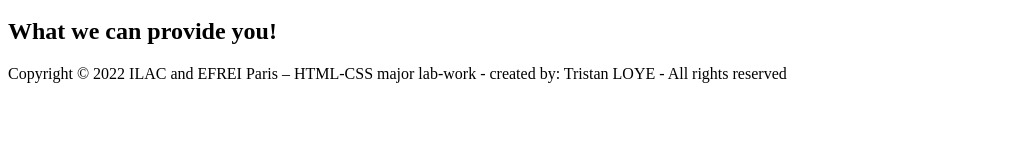
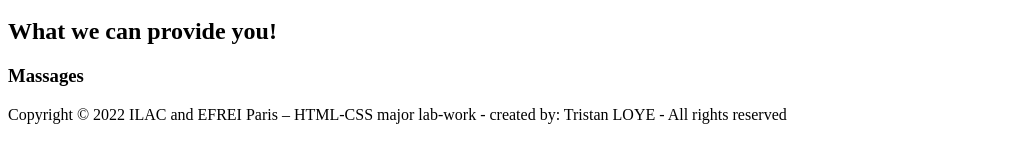
Before and after one commit to trisl01/L3-S5-LAB-Web, a plain HTML site: page services.html in a window 1280 px wide. Shown: the part 241-404 px from the top of the page, without its empty margins (0-1013 px from the left). Drawn offline with Linux system fonts and the light colour scheme.

Commit message:
update add `<h3>`

```diff
--- a/services.html
+++ b/services.html
@@ -24,6 +24,7 @@
       </header>
       <main class="content">
         <h2>What we can provide you!</h2>
+        <h3>Massages</h3>
       </main>
       <footer>
         Copyright © 2022 ILAC and EFREI Paris – HTML-CSS major lab-work - created by: Tristan LOYE - All rights reserved
```
